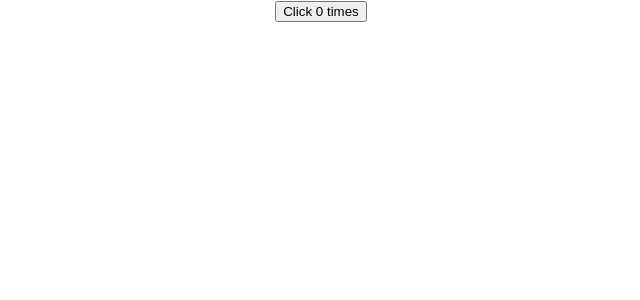
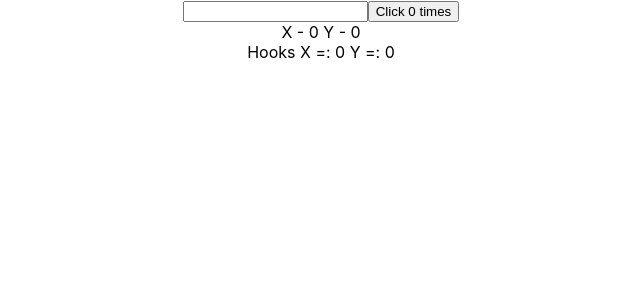
Before and after one commit to ClaytonSiby/React-Hooks, a React (Create React App) app: page / in a window 1280 px wide. Shown: the top 300 px of the page, without its empty margins (319-959 px from the left). Built offline with nearby package versions, Linux system fonts and the light colour scheme.

Commit message:
Use the useEffect with a second parameter as an array to mimic the componentDidMount() method

```diff
--- a/src/App.js
+++ b/src/App.js
@@ -3,6 +3,8 @@
 import ObjectAsState from './components/ObjectAsState';
 import ArrayAsState from './components/ArrayAsState';
 import UseEffect from './components/UseEffect';
+import ClassMouse from './components/ClassMouse';
+import HookMouse from './components/HookMouse';
 import './App.css';
 
 function App() {
@@ -13,6 +15,8 @@
       <ObjectAsState />
       <ArrayAsState /> */}
       <UseEffect />
+      <ClassMouse />
+      <HookMouse />
     </div>
   );
 }
--- /dev/null
+++ b/src/components/ClassMouse.js
@@ -0,0 +1,30 @@
+import React, { Component } from 'react'
+
+class ClassMouse extends Component {
+    constructor(props) {
+        super(props)
+
+        this.state = {
+             x: 0,
+             y: 0
+        }
+    }
+
+    logMousePossition = e => {
+        this.setState({ x: e.clientX, y: e.clientY })
+    }
+
+    componentDidMount() {
+        window.addEventListener('mousemove', this.logMousePossition);
+    }
+
+    render() {
+        return (
+            <div>
+                X - { this.state.x } Y - { this.state.y }
+            </div>
+        )
+    }
+}
+
+export default ClassMouse
--- /dev/null
+++ b/src/components/HookMouse.js
@@ -0,0 +1,25 @@
+import React, { useState, useEffect } from 'react'
+
+function HookMouse () {
+  const [x, setX] = useState(0)
+  const [y, setY] = useState(0)
+
+  const logMousePossition = e => {
+    console.log('Mouse event')
+    setX(e.clientX)
+    setY(e.clientY)
+  }
+
+  useEffect(() => {
+    console.log('Use effect called')
+    window.addEventListener('mousemove', logMousePossition)
+  }, [])
+
+  return (
+    <div>
+      Hooks X =: {x} Y =: {y}
+    </div>
+  )
+}
+
+export default HookMouse
--- a/src/components/UseEffect.js
+++ b/src/components/UseEffect.js
@@ -2,13 +2,16 @@
 
 function UseEffect() {
     const [ count, setCount] = useState(0);
+    const [ name, setName ] = useState('');
 
     useEffect(() => {
+      console.log('Updating document title');
       document.title = `You clicked ${ count } times`;
-    })
+    }, [ count ]);
 
     return (
         <div>
+            <input type="text" value={name} onChange={e => setName(e.target.value)} />
             <button onClick={ () => setCount(count + 1)}>Click { count } times</button>
         </div>
     )
```
Also changed, not shown: 1 other file (tests, documents, lock files or other folders).
